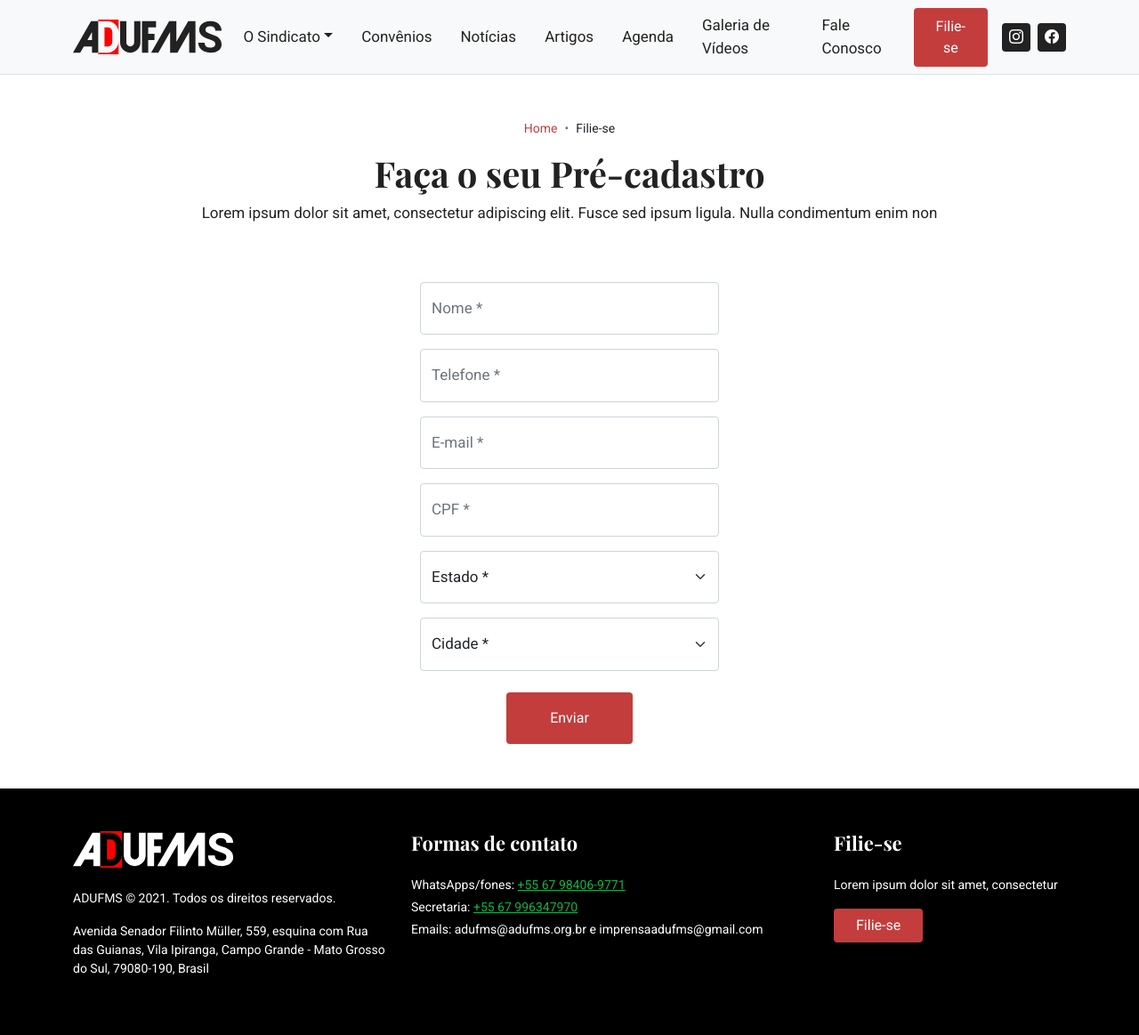
After one commit to joaomesquita/adufms, a PHP site: page /filie-se.php in a window 1280 px wide. The commit adds this page. Shown: the whole page at 89% size. Run offline with PHP 8.4, Linux system fonts and the light colour scheme.

Commit message:
Front-end finalizado

```diff
--- a/components/header.php
+++ b/components/header.php
@@ -21,7 +21,7 @@
             </button>
             <div class="collapse navbar-collapse py-4 py-lg-0" id="navbarNav">
                 <ul class="navbar-nav align-items-center ms-auto">
-                    <li class="nav-item font-17 dropdown me-0 me-lg-3">
+                    <li class="nav-item font-17 dropdown text-center me-0 me-lg-3">
                         <a class="nav-link color-black dropdown-toggle" href="#" id="navbarDropdown" role="button" data-bs-toggle="dropdown" aria-expanded="false">O Sindicato</a>
                         <ul class="dropdown-menu" aria-labelledby="navbarDropdown">
                             <li><a class="dropdown-item color-black" href="institucional.php">Institucional</a></li>
@@ -46,14 +46,14 @@
                         <a class="nav-link color-black" href="fale-conosco.php">Fale Conosco</a>
                     </li>
                     <li class="nav-item font-17 me-0 me-lg-3">
-                        <a class="nav-link btn bg-red color-light px-4 mb-3 mb-lg-0" href="#">Filie-se</a>
+                        <a class="nav-link btn bg-red color-light px-4 mb-3 mb-lg-0" href="filie-se.php">Filie-se</a>
                     </li>
                     <div class="d-flex flex-row">
                         <li class="nav-item  me-2 me-lg-2">
-                            <a class="nav-link bg-black rounded py-1 px-2" href="#"><i class="bi bi-instagram color-light"></i></a>
+                            <a class="nav-link bg-black rounded py-1 px-2" href="#" target="_blank"><i class="bi bi-instagram color-light"></i></a>
                         </li>
                         <li class="nav-item">
-                            <a class="nav-link bg-black rounded py-1 px-2" href="#"><i class="bi bi-facebook color-light"></i></a>
+                            <a class="nav-link bg-black rounded py-1 px-2" href="#" target="_blank"><i class="bi bi-facebook color-light"></i></a>
                         </li>
                     </div>
                 </ul>
--- a/fale-conosco.php
+++ b/fale-conosco.php
@@ -36,11 +36,7 @@
                             <textarea class="form-control font-17 py-3" id="mensagem" placeholder="Mensagem *"></textarea>
                         </div>
                     </div>
-                    <div class="row justify-content-center">
-                        <div class="col-12 col-lg-3">
-                            <button class="btn bg-red color-light px-5 py-3 mt-4">Enviar</button>
-                        </div>
-                    </div>
+                    <button class="btn bg-red color-light px-5 py-3 mt-4">Enviar</button>
                 </form>
             </div>
         </div>
--- /dev/null
+++ b/filie-se.php
@@ -0,0 +1,51 @@
+<?php include 'components/header.php' ?>
+
+<div class="session">
+    <div class="container">
+        <div class="row text-center">
+            <div class="col-12 col-lg-12">
+                <nav style="--bs-breadcrumb-divider: '•';" aria-label="breadcrumb">
+                    <ol class="breadcrumb justify-content-center">
+                        <li class="breadcrumb-item font-14"><a href="index.php" class="color-red text-decoration-none">Home</a></li>
+                        <li class="breadcrumb-item font-14" aria-current="page">Filie-se</li>
+                    </ol>
+                </nav>
+                <h1 class="font-40 color-black fw-bold">Faça o seu Pré-cadastro</h1>
+                <p class="font-17 color-black">Lorem ipsum dolor sit amet, consectetur adipiscing elit. Fusce sed ipsum ligula. Nulla condimentum enim non</p>
+            </div>
+        </div>
+        <div class="row justify-content-center text-center">
+            <div class="col-12 col-lg-4">
+                <form action="" class="mt-5">
+                    <div class="mb-3">
+                        <input type="text" class="form-control font-17 py-3" id="name" placeholder="Nome *">
+                    </div>
+                    <div class="mb-3">
+                        <input type="text" class="form-control font-17 py-3" id="telefone" placeholder="Telefone *">
+                    </div>
+                    <div class="mb-3">
+                        <input type="email" class="form-control font-17 py-3" id="email" placeholder="E-mail *">
+                    </div>
+                    <div class="mb-3">
+                        <input type="text" class="form-control font-17 py-3" id="cpf" placeholder="CPF *">
+                    </div>
+                    <div class="mb-3">
+                        <select class="form-select font-17 py-3" aria-label="Estado *">
+                            <option disabled selected>Estado *</option>
+                            <option value="1">Opção 1</option>
+                        </select>
+                    </div>
+                    <div class="mb-3 mb-lg-0">
+                        <select class="form-select font-17 py-3" aria-label="Cidade *">
+                            <option disabled selected>Cidade *</option>
+                            <option value="1">Opção 1</option>
+                        </select>
+                    </div>
+                    <button class="btn bg-red color-light px-5 py-3 mt-4">Enviar</button>
+                </form>
+            </div>
+        </div>
+    </div>
+</div>
+
+<?php include 'components/footer.php' ?>
--- a/index.php
+++ b/index.php
@@ -1,5 +1,4 @@
 <?php include 'components/header.php' ?>
-
 
 <div class="session">
     <div class="container">
```
Also changed, not shown: sucesso.php (added, +20 -0 lines), img/sucesso.png (added).
